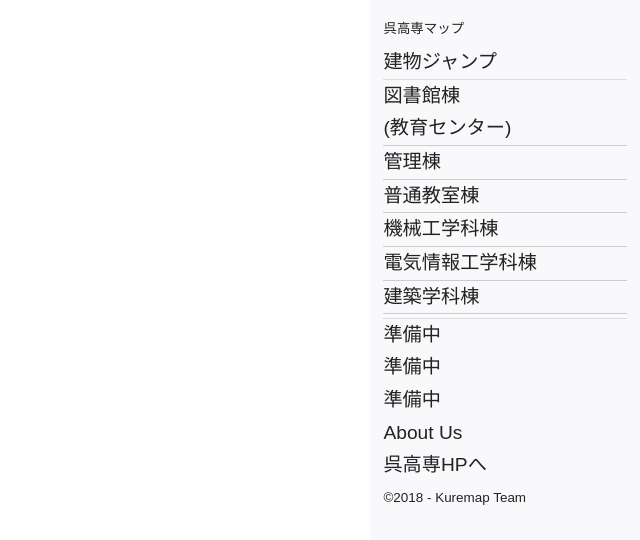
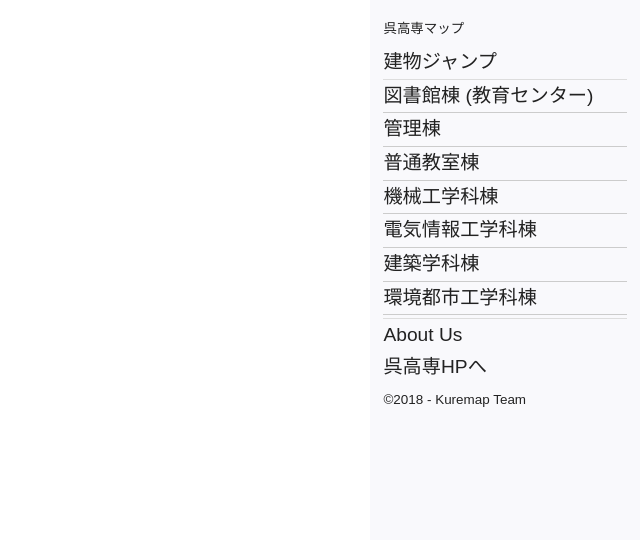
Before and after one commit to kure-kosen/kure_kosen_map, a Nuxt app in the folder kure_kosen_map/: page /map in a window 1280 px wide. Shown: the top 540 px of the page, without its empty margins (640-1280 px from the left). Built offline with nearby package versions, Linux system fonts and the light colour scheme.

Commit message:
ダミー等項目の削除とリスト内容の見直し

```diff
--- a/kure_kosen_map/pages/map.vue
+++ b/kure_kosen_map/pages/map.vue
@@ -11,44 +11,23 @@
             <div>建物ジャンプ</div>
             <div class="menu-buildings">
               <ul>
-                <li>図書館棟<br>(教育センター)</li>
+                <li>図書館棟 (教育センター)</li>
                 <li>管理棟</li>
                 <li>普通教室棟</li>
                 <li>機械工学科棟</li>
                 <li>電気情報工学科棟</li>
                 <li>建築学科棟</li>
                 <li>環境都市工学科棟</li>
-                <li>専攻科棟<br> (協働研究センター棟)</li>
+                <li>専攻科棟 (協働研究センター棟)</li>
                 <li>第2普通教室棟</li>
                 <li>静心館</li>
-                <li>(第1)体育館</li>
+                <li>第1体育館</li>
                 <li>第2体育館</li>
-                <li>(学生)食堂</li>
+                <li>学生食堂</li>
                 <li>技術センター</li>
-                <li>ダミー</li>
-                <li>ダミー</li>
-                <li>ダミー</li>
-                <li>ダミー</li>
-                <li>ダミー</li>
-                <li>ダミー</li>
               </ul>
             </div>
             <div>
-              <a
-                href="#manual"
-                title="コンテンツ準備中">
-                <div>準備中</div>
-              </a>
-              <a
-                href="#history"
-                title="コンテンツ準備中">
-                <div>準備中</div>
-              </a>
-              <a
-                href="#terms"
-                title="コンテンツ準備中">
-                <div>準備中</div>
-              </a>
               <a
                 href="about_us.html"
                 title="About Us">
```
